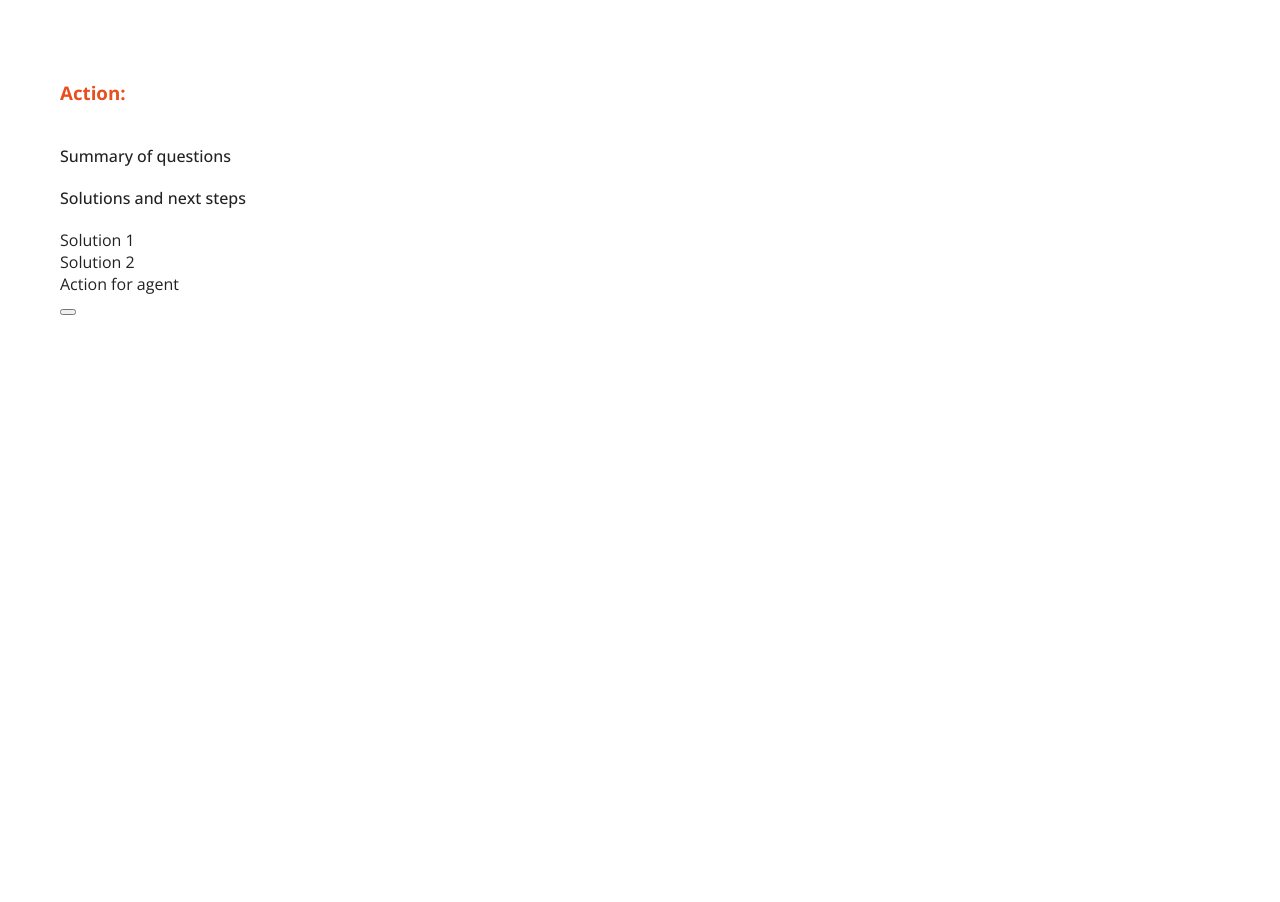
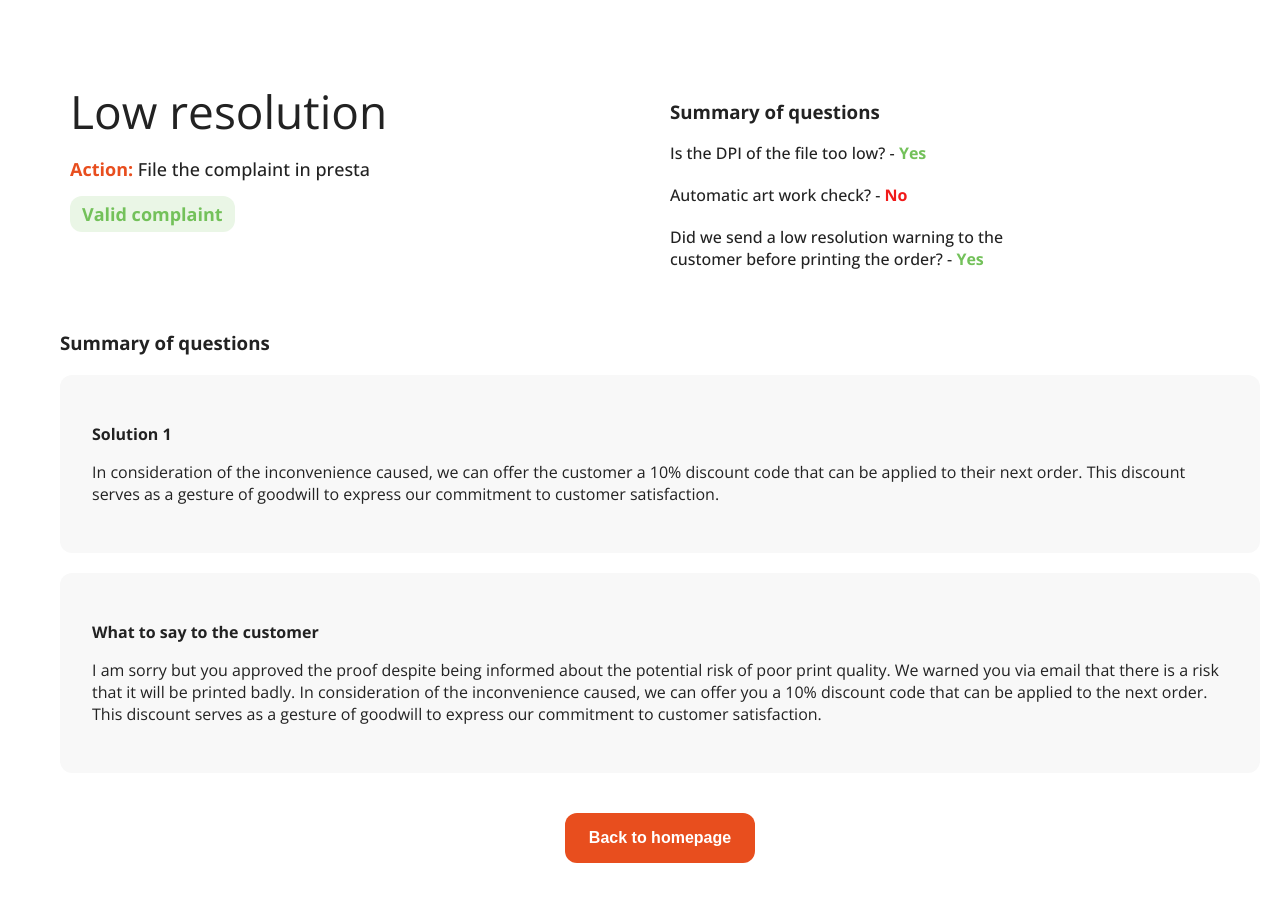
Before and after one commit to chaconfrank/agent-platform, a Vue app in the folder agent-platform/: page /solutions in a window 1280 px wide. Shown: the top 902 px of the page. Before the commit the page ends 800 px from the top, so only its background shows below. Built offline with nearby package versions, Linux system fonts and the light colour scheme.

Commit message:
Add new component to manage the different question and response on application

```diff
--- a/agent-platform/src/components/MainCard.vue
+++ b/agent-platform/src/components/MainCard.vue
@@ -17,7 +17,7 @@ export default {
 button {
     height: 80px;
     font-weight: 500;
-    font-size: 16px;
+    font-size: 18px;
     width: 280px;
     border-radius: 12px;
     border: 0px solid;
--- /dev/null
+++ b/agent-platform/src/components/Questions.vue
@@ -0,0 +1,101 @@
+<template>
+    <div>
+        <h1>{{ data.title }}</h1>
+        <h2>{{ data.subTitle }}</h2>
+        <p v-if="action">Action: {{ action }}</p>
+        <p>{{ currentQuestion.text }}</p>
+        <div v-if="!solution">
+            <button v-for="option in currentQuestion.options" :key="option.id" @click="answerQuestion(option)">
+                {{ option.text }}
+            </button>
+        </div>
+        <p v-if="solution">Solución: {{ solution }}</p>
+    </div>
+</template>
+
+<script>
+/* eslint-disable */
+export default {
+    name: 'Questions',
+    data() {
+        return {
+            data: {
+                "title": "Low resolution",
+                "subTitle": "The quality can be bad because the quality of the file is also bad.",
+                "action": "Compare the customer's photo with the CPDF associated with their order by running Preflight 'HelloCheck'",
+                "question": {
+                    "text": "cPDF is high res?",
+                    "options": [
+                        {
+                            "text": "No",
+                            "question": {
+                                "text": "Automatic art work check?",
+                                "action": "",
+                                "options": [
+                                    {
+                                        "text": "No",
+                                        "question": {
+                                            "id": 4,
+                                            "text": "Low resolution warning sent?",
+                                            "action": "Open the DTP Tab in presta & check “AutoCheck Artwork”box",
+                                            "options": [
+                                                {
+                                                    "text": "No",
+                                                    "question": {}
+                                                },
+                                                {
+                                                    "text": "Yes",
+                                                    "question": {}
+                                                }
+                                            ]
+                                        },
+                                    },
+                                    {
+                                        "text": "Yes",
+                                        "action": "Open the DTP Tab in presta & check “AutoCheck Artwork”box",
+                                        "question": {
+                                            "text": "Low resolution warning sent?",
+                                            "options": [
+                                                {
+                                                    "text": "No",
+                                                    "question": {}
+                                                },
+                                                {
+                                                    "text": "Yes",
+                                                    "question": {}
+                                                }
+                                            ]
+                                        },
+                                    }
+                                ]
+                            }
+                        },
+                        {
+                            "text": "Yes",
+                            "question": {},
+                        }
+                    ]
+                }
+            },
+            solution: "",
+            action: "Compare the customer's photo with the CPDF associated with their order by running Preflight 'HelloCheck'"
+        };
+    },
+    computed: {
+        currentQuestion() {
+            return this.data.question;
+        }
+    },
+    methods: {
+        answerQuestion(option) {
+            this.data.question = option.question || {};
+            this.action = option.action !== "" ? option.action : "";
+
+
+            if (Object.keys(option.question).length === 0) {
+                this.$router.push({ name: "Solutions" });
+            }
+        }
+    }
+};
+</script>
--- a/agent-platform/src/components/Solutions.vue
+++ b/agent-platform/src/components/Solutions.vue
@@ -1,54 +1,151 @@
 <template>
-    <div class="header">
-        <h1>{{ $route.query.title }}</h1>
-        <h3><span style="font-weight: bold; color: #E84E1E;">Action: </span>{{ $route.query.action }}</h3>
 
-    </div>
-    <div>
-        <h4>Summary of questions</h4>
-    </div>
+    <head>
+    </head>
 
     <body>
         <div class="container">
-            <h4>Solutions and next steps</h4>
-            <div class="answer container">
-                Solution 1
+            <div class="column">
+                <h1>Low resolution</h1>
+                <h2><span style="font-weight: bold; color: #E84E1E;">Action: </span> File the complaint in presta</h2>
+                <h2 class="valid-complaint-status">Valid complaint</h2>
             </div>
-            <div class="answer container">
-                Solution 2
+            <div class="column">
+                <h3> Summary of questions</h3>
+                <h4>Is the DPI of the file too low? -<span style="font-weight: bold; color: #73C15A;"> Yes</span> </h4>
+                <h4>Automatic art work check? -<span style="font-weight: bold; color: #F11A1A;"> No</span> </h4>
+                <h4>Did we send a low resolution warning to the customer before printing the order? -
+                    <span style="font-weight: bold; color: #73C15A;"> Yes</span>
+                </h4>
             </div>
-            <div class="answer container">
-                Action for agent
+        </div>
+        <h3> Summary of questions</h3>
+        <div class="solutions">
+            <p><span style="font-weight: bold; color: #222222;">Solution 1 </span></p>
+            <p>In consideration of the inconvenience caused, we can offer the customer a
+                10% discount code that can be applied to their next order. This discount serves
+                as a gesture of goodwill to express our commitment to customer satisfaction.</p>
+        </div>
+        <div class="solutions">
+            <p><span style="font-weight: bold; color: #222222;">What to say to the customer </span></p>
+            <p>I am sorry but you approved the proof despite being informed about the potential
+                risk of poor print quality. We warned you via email that there is a risk that it
+                will be printed badly. In consideration of the inconvenience caused,
+                we can offer you a 10% discount code that can be applied to the next order.
+                This discount serves as a gesture of goodwill to express our commitment to customer satisfaction.</p>
+        </div>
+        <div>
+            <div class="button-container">
+                <button class="btnprimary"> Back to homepage</button>
             </div>
-            <button class="btnprimary"> {{ }}</button>
+        </div>
+        <div class="container">
+            <div class="progress-container">
+                <div class="progress" id="progress">
+                    <div class="circle active"><i class="fab fa-html5"></i></div>
+                    <div class="circle active"><i class="fab fa-css3-alt"></i></div>
+                    <div class="circle active"><i class="fab fa-js"></i></div>
+                </div>
+            </div>
         </div>
     </body>
 </template>
 
 <script>
 /* eslint-disable */
+
 export default {
     name: 'solutions',
 }
 
 </script>
 <style scoped>
-.header {
-    margin: 80px 0 40px 0;
+h1 {
     color: #222222;
-
+    font-size: 46px;
+    font-weight: 400;
+    margin: 0;
 }
 
-h1 {
+h2 {
     color: #222222;
-    font-size: 56px;
+    font-size: 18px;
     font-weight: 500;
-    margin: 0 0 20px 0;
+}
+
+h3 {
+    color: #222222;
+    font-weight: 700;
 }
 
 h4 {
     color: #222222;
     font-weight: 500;
     margin: 0 0 20px 0;
+    max-width: 400px;
+}
+
+.container {
+    margin: 80px 0 40px 0;
+    color: #222222;
+    display: flex;
+    flex-wrap: wrap;
+    justify-content: flex-start;
+}
+
+.column {
+    flex: 1;
+    margin: 0 10px;
+}
+
+.solutions {
+    flex: 1;
+    background-color: #F8F8F8;
+    padding: 32px;
+    margin: 20px 0 20px 0;
+    border-radius: 12px;
+}
+
+.valid-complaint-status {
+    background-color: #EAF6E6;
+    margin-top: 0;
+    color: #73C15A;
+    font-weight: 700;
+    border-radius: 12px;
+    border: none;
+    padding: 6px 12px;
+    text-align: center;
+    display: inline-block;
+}
+
+.invalid-complaint-status {
+    background-color: #FFF1F1;
+    margin-top: 0;
+    color: #F11A1A;
+    font-weight: 700;
+    border-radius: 12px;
+    border: none;
+    padding: 6px 12px;
+    text-align: center;
+    display: inline-block;
+}
+
+.button-container {
+    text-align: center;
+    margin: 40px 0px;
+
+}
+
+.btnprimary {
+    background-color: #E84E1E;
+    color: white;
+    margin: 0 5px;
+    font-weight: 900;
+    border-radius: 12px;
+    border: none;
+    font-size: 16px;
+    padding: 16px 24px;
+    text-align: center;
+    width: auto;
 }
 </style>
--- a/agent-platform/src/main.js
+++ b/agent-platform/src/main.js
@@ -2,6 +2,7 @@ import { createApp } from 'vue'
 import App from './App.vue'
 import router from './router'
 
+
 createApp(App)
 .use(router)
 .mount('#app')
--- a/agent-platform/src/router.js
+++ b/agent-platform/src/router.js
@@ -3,11 +3,13 @@ import { createWebHistory, createRouter } from 'vue-router'
 import ComplaintsSection from './components/ComplaintsSection.vue'
 import Description from './components/Description.vue'
 import Solutions from './components/Solutions.vue'
+import Questions from './components/Questions.vue'
 
 const routes = [
     { path: '/', component: ComplaintsSection },
-    { path: '/description', component: Description },
-    { path: '/solutions', component: Solutions }
+    { path: '/description', component: Description, name: "Description" },
+    { path: '/solutions', component: Solutions, name: "Solutions" },
+    { path: '/questions', component: Questions, name: "Questions" }
 ]
 
 const router = createRouter({
```
Also changed, not shown: agent-platform/src/assets/datos.json (added, +52 -0 lines).
